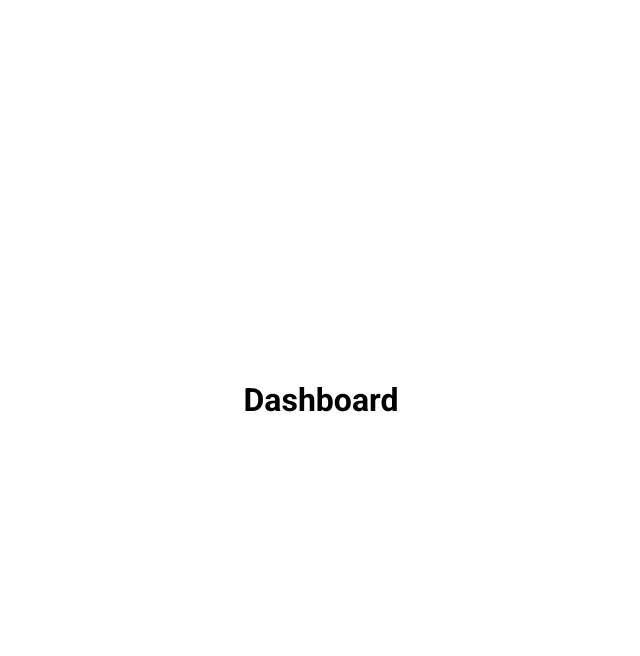
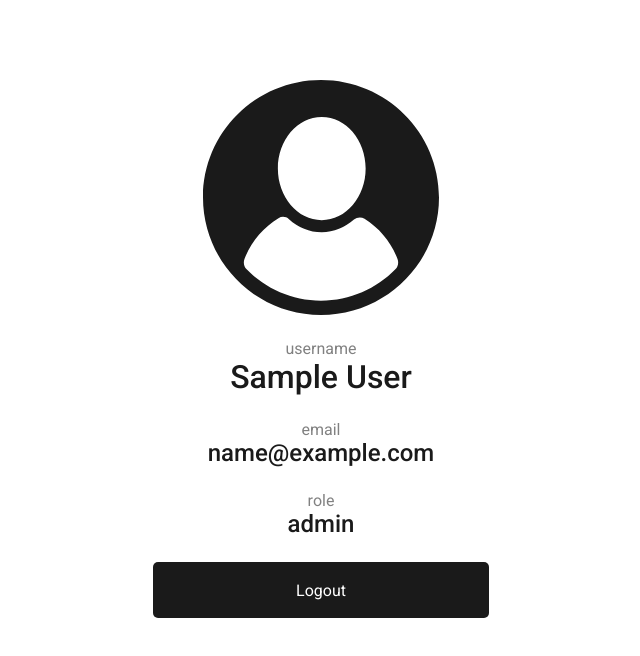
Before and after one commit to kvcsPat/mern-register-login, a React (Vite) app in the folder client/: page /dashboard in a window 1280 px wide. Shown: the top 656 px of the page, without its empty margins (319-959 px from the left). Built offline with nearby package versions, Linux system fonts and the light colour scheme; sample sign-in values are in the browser's storage.

Commit message:
updated Dashboard component

```diff
--- a/client/src/App.jsx
+++ b/client/src/App.jsx
@@ -4,8 +4,8 @@ import Dashboard from "./components/Dashboard";
 import Register from "./components/SignUp";
 import Login from "./components/SignIn";
 import AuthContext from "./contexts/createAuthContext";
-import "./global_styles/reset.css";
-import "./global_styles/global.css";
+import "./styles/reset.css";
+import "./styles/global.css";
 
 function App() {
   const { isAuthenticated } = useContext(AuthContext);
--- a/client/src/components/Dashboard.jsx
+++ b/client/src/components/Dashboard.jsx
@@ -1,5 +1,40 @@
 import React from "react";
+import { useContext } from "react";
+import AuthContext from "../contexts/createAuthContext";
+import avatar from "../assets/user.svg";
+import "../styles/Dashboard.css";
 
 export default function Dashboard() {
-  return <h1>Dashboard</h1>;
+  const { logout, userData } = useContext(AuthContext);
+
+  const handleLogout = async () => {
+    await logout();
+  };
+
+  return (
+    <div className="container">
+      <div className="user-panel">
+        <img src={avatar} className="avatar" alt="avatar" />
+
+        <div className="user-data">
+          <label className="user-label">username</label>
+          <h1 className="user-name">{userData.name}</h1>
+        </div>
+
+        <div className="user-data">
+          <label className="user-label">email</label>
+          <h2 className="user-email">{userData.email}</h2>
+        </div>
+
+        <div className="user-data">
+          <label className="user-label">role</label>
+          <p className="user-role">{userData.role}</p>
+        </div>
+
+        <button className="general-btn" onClick={handleLogout}>
+          Logout
+        </button>
+      </div>
+    </div>
+  );
 }
--- /dev/null
+++ b/client/src/components/ErrorMsg.jsx
@@ -0,0 +1,21 @@
+import React from "react";
+import "../styles/ErrorMsg.css";
+
+export default function ErrorMsg({ error, setError }) {
+  return (
+    <>
+      {error ? (
+        <div className="error-container">
+          <span className="material-icons-round icon-left">error_outline</span>
+          <p className="error-msg">{error}</p>
+          <span
+            className="material-icons-round icon-right"
+            onClick={() => setError(null)}
+          >
+            close
+          </span>
+        </div>
+      ) : null}
+    </>
+  );
+}
--- a/client/src/components/SignIn.jsx
+++ b/client/src/components/SignIn.jsx
@@ -1,5 +1,6 @@
 import { NavLink } from "react-router-dom";
 import useToggle from "../hooks/useToggle";
+import "../styles/Form.css";
 
 export default function SignIn() {
   const [showPassword, toggleShowPassword] = useToggle(false);
@@ -10,7 +11,7 @@ export default function SignIn() {
 
   return (
     <div className="container">
-      <form onSubmit={handleSignIn} className="form signup">
+      <form onSubmit={handleSignIn} className="form">
         <h1 className="title">Sign in</h1>
         <h2 className="sub">Welcome back!</h2>
 
@@ -44,7 +45,7 @@ export default function SignIn() {
           </span>
         </div>
 
-        <button type="submit" className="submit-btn">
+        <button type="submit" className="general-btn">
           Sign in
         </button>
 
--- a/client/src/components/SignUp.jsx
+++ b/client/src/components/SignUp.jsx
@@ -2,6 +2,8 @@ import { useRef } from "react";
 import { NavLink } from "react-router-dom";
 import useToggle from "../hooks/useToggle";
 import useSignup from "../hooks/useSignup";
+import "../styles/Form.css";
+import ErrorMsg from "./ErrorMsg";
 
 export default function SignUp() {
   const [showPassword, toggleShowPassword] = useToggle(false);
@@ -38,7 +40,7 @@ export default function SignUp() {
 
   return (
     <div className="container">
-      <form onSubmit={handleSignUp} className="form signup">
+      <form onSubmit={handleSignUp} className="form">
         <h1 className="title">Sign up</h1>
         <h2 className="sub">Create an account.</h2>
 
@@ -105,22 +107,9 @@ export default function SignUp() {
           </span>
         </div>
 
-        {error ? (
-          <div className="error-container">
-            <span className="material-icons-round icon-left">
-              error_outline
-            </span>
-            <p className="error-msg">{error}</p>
-            <span
-              className="material-icons-round icon-right"
-              onClick={() => setError(null)}
-            >
-              close
-            </span>
-          </div>
-        ) : null}
+        <ErrorMsg error={error} setError={setError} />
 
-        <button type="submit" className="submit-btn">
+        <button type="submit" className="general-btn">
           {loading ? "Signing up" : "Sign up"}
         </button>
 
--- a/client/src/hooks/useSignup.js
+++ b/client/src/hooks/useSignup.js
@@ -26,7 +26,6 @@ const useSignup = () => {
       const data = await res.json();
 
       if (res.status === 201) {
-        alert(data.message);
         login(data.token, data.user);
       } else if (res.status === 400) {
         setError(data.message);
--- /dev/null
+++ b/client/src/styles/Dashboard.css
@@ -0,0 +1,46 @@
+/* ----- User panel ----- */
+.user-panel {
+  padding: 2rem;
+
+  border-radius: 5px;
+}
+
+/* ----- User avatar ----- */
+.avatar {
+  width: 70%;
+}
+
+/* ----- User data container ----- */
+.user-data {
+  display: flex;
+  flex-direction: column;
+  justify-content: center;
+  align-items: center;
+
+  width: 100%;
+}
+
+/* ----- User data label ----- */
+.user-label {
+  font-size: 1rem;
+  font-weight: 400;
+
+  color: var(--secondary-color);
+}
+
+/* ----- Username ----- */
+.user-name {
+  font-size: 2rem;
+  font-weight: 500;
+
+  color: var(--primary-color);
+}
+
+/* ----- Email and role ----- */
+.user-email,
+.user-role {
+  font-size: 1.5rem;
+  font-weight: 500;
+
+  color: var(--primary-color);
+}
--- /dev/null
+++ b/client/src/styles/ErrorMsg.css
@@ -0,0 +1,38 @@
+/* ----- Error message container ----- */
+.error-container {
+  position: relative;
+
+  display: flex;
+  justify-content: flex-start;
+  align-items: center;
+
+  width: 100%;
+  height: 3.5rem;
+
+  padding-left: 4rem;
+
+  border-radius: 5px;
+
+  color: var(--bg-color);
+  background-color: var(--error-color);
+}
+
+/* ----- Error message ----- */
+.error-msg {
+  font-weight: 500;
+}
+
+/* ----- Material icons ----- */
+.error-container .material-icons-round {
+  position: absolute;
+
+  top: 28px;
+  transform: translate(-50%, -50%);
+
+  font-size: 20px;
+}
+
+.error-container .icon-left {
+  left: 2rem;
+  font-size: 2rem;
+}
--- /dev/null
+++ b/client/src/styles/Form.css
@@ -0,0 +1,119 @@
+/* ----- Form title ----- */
+.title {
+  align-self: flex-start;
+
+  font-size: 3rem;
+  font-weight: 500;
+
+  color: var(--primary-color);
+}
+
+/* ----- Form subtitle ----- */
+.sub {
+  align-self: flex-start;
+
+  font-size: 1rem;
+  font-weight: 400;
+
+  color: var(--secondary-color);
+}
+
+/* ----- Input container ----- */
+.input-container {
+  position: relative;
+
+  width: 100%;
+  height: 3.5rem;
+
+  border-radius: 5px;
+
+  box-shadow: var(--box-shadow);
+}
+
+/* ----- Input field ----- */
+.input {
+  display: flex;
+  justify-content: center;
+  align-items: center;
+
+  width: 100%;
+  height: 100%;
+
+  padding: 0 2.5rem;
+
+  font-size: 1rem;
+  font-weight: 400;
+
+  border: solid 3px transparent;
+
+  color: var(--primary-color);
+
+  &::placeholder {
+    font-size: 1rem;
+    font-weight: 400;
+
+    opacity: 0.7;
+    color: var(--secondary-color);
+  }
+
+  &:focus {
+    border-radius: 5px;
+
+    border: solid 2px var(--hover-color);
+  }
+}
+
+/* ----- Bottom navigation container ----- */
+.navigate {
+  display: flex;
+  justify-content: space-between;
+  align-items: center;
+
+  gap: 0.5rem;
+}
+
+/* ----- Navigation text ----- */
+.navigate-text {
+  font-size: 1rem;
+  font-weight: 400;
+
+  color: var(--secondary-color);
+}
+
+/* ----- Navigation button ----- */
+.navigate-btn {
+  font-size: 1rem;
+  font-weight: 700;
+
+  color: var(--primary-color);
+
+  transition: all 300ms;
+
+  &:hover {
+    color: var(--hover-color);
+  }
+}
+
+/* ----- Material icons ----- */
+.input-container .material-icons-round,
+.input-container .material-icons-outlined {
+  position: absolute;
+
+  top: 28px;
+  transform: translate(-50%, -50%);
+
+  font-size: 20px;
+
+  opacity: 0.7;
+  color: var(--secondary-color);
+}
+
+.input-container .icon-left {
+  left: 20px;
+}
+
+.icon-right {
+  cursor: pointer;
+
+  right: 5px;
+}
--- /dev/null
+++ b/client/src/styles/global.css
@@ -0,0 +1,81 @@
+/* ----- Variables ----- */
+:root {
+  --bg-color: #ffffff;
+  --primary-color: #1a1a1a;
+  --secondary-color: #818181;
+  --hover-color: #58a9ff;
+  --error-color: #e75757;
+  --box-shadow: 0px 0px 10px rgb(0 0 0/15%);
+}
+
+body {
+  font-family: "Roboto", sans-serif;
+  font-weight: 400;
+  font-style: normal;
+}
+
+/* ----- main ----- */
+main {
+  display: flex;
+  justify-content: center;
+  align-items: center;
+
+  min-height: 100vh;
+
+  margin: auto 0;
+
+  background-color: var(--bg-color);
+}
+
+/* ----- General container ----- */
+.container {
+  display: flex;
+  justify-content: center;
+  align-items: center;
+
+  max-width: 25rem;
+  width: 100%;
+  min-width: 305px;
+
+  min-height: fit-content;
+}
+
+/* ----- Form and User panel ----- */
+.form,
+.user-panel {
+  display: flex;
+  flex-direction: column;
+  justify-content: flex-start;
+  align-items: center;
+
+  gap: 1.5rem;
+
+  padding: 0 2rem;
+
+  width: 100%;
+  height: 40rem;
+}
+
+/* ----- General button ----- */
+.general-btn {
+  display: flex;
+  justify-content: center;
+  align-items: center;
+
+  width: 100%;
+  height: 3.5rem;
+
+  font-size: 1rem;
+  font-weight: 400;
+
+  border-radius: 5px;
+
+  color: var(--bg-color);
+  background-color: var(--primary-color);
+
+  transition: all 300ms;
+
+  &:hover {
+    background-color: var(--hover-color);
+  }
+}
```
Also changed, not shown: client/src/global_styles/global.css (deleted, +0 -221 lines), client/src/assets/user.svg (added), client/src/styles/reset.css (renamed from client/src/global_styles/reset.css).
